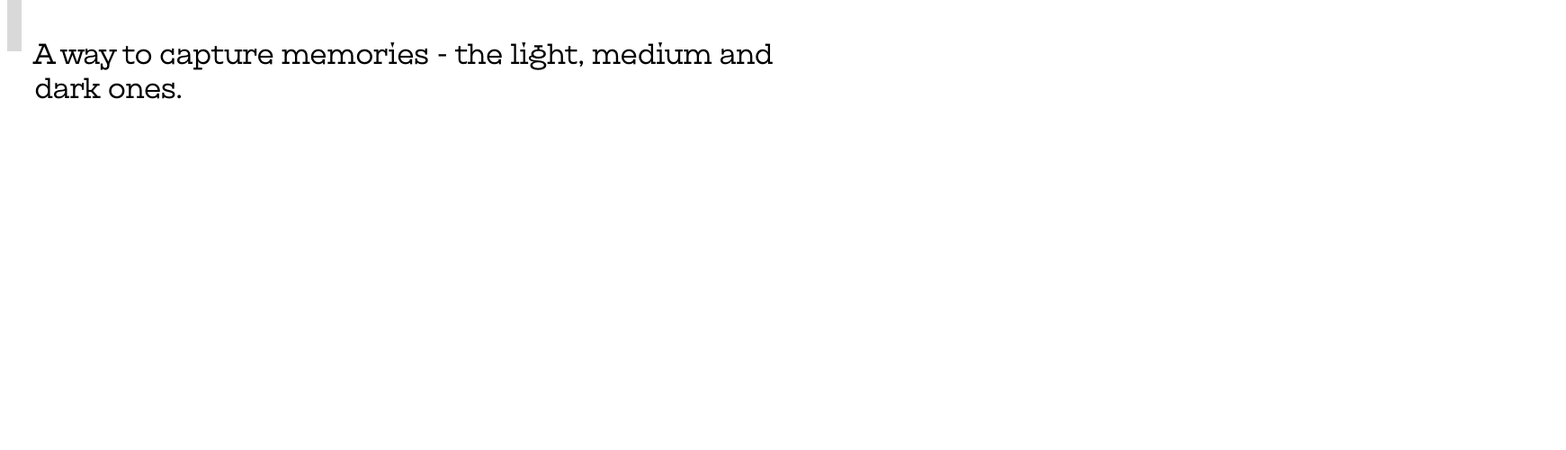
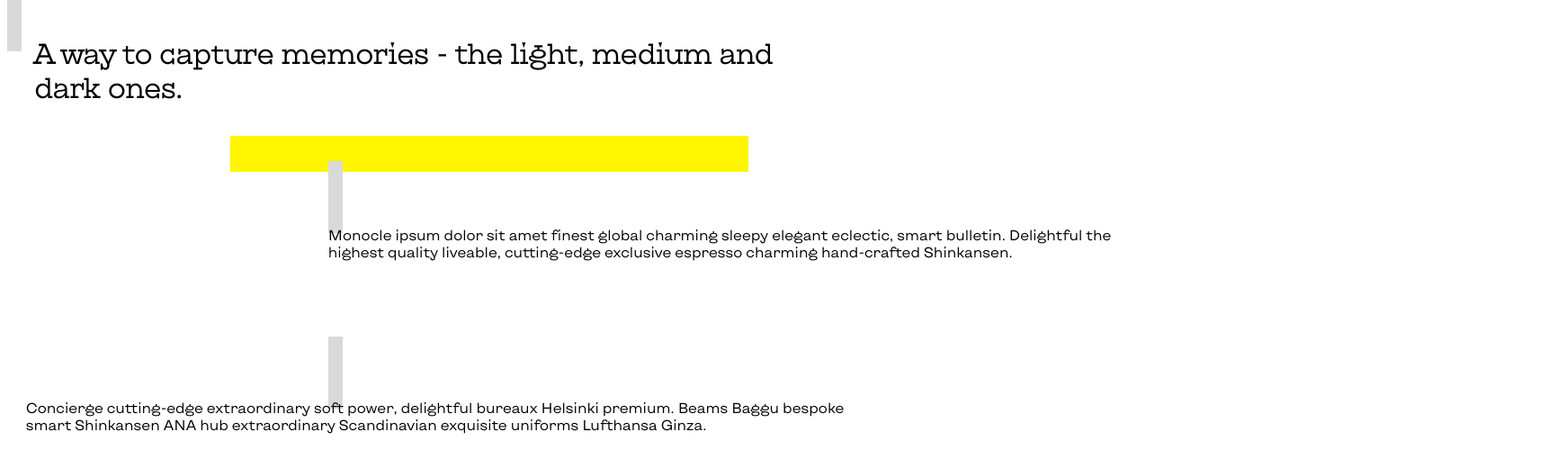
Before and after one commit to Abdumah-code/MEMCAP1, a website built with Vite: page index.html in a window 1280 px wide. Shown: the part 97-597 px from the top of the page at 90% size, 1741 px wide, since content can reach past the window. Built offline with nearby package versions, Linux system fonts and the light colour scheme.

Commit message:
fixade allt nu så att de är sepparata och se rätt ut

```diff
--- a/style.scss
+++ b/style.scss
@@ -38,6 +38,7 @@ header{
 .container{
   width: 100%;
   height: 100vh;
+
 }
 
 .spacing {
@@ -81,10 +82,10 @@ header{
 
 .marker{
   background-color: #FFF500;
-  width: 60%;
-  height: 30%;
-  left: 25%;
-  top: 75%;
+  width: 45%;
+  height: 5%;
+  left: 20%;
+  top: 31%;
   position: absolute;
   z-index: -10;
 }
@@ -96,19 +97,18 @@ header{
 
 .Spacigngroup{
   position: absolute;
-  left: 36%;
-  top: 95%;
+  left: 28.5%;
+  top: 34.5%;
 }
 
 .Secondtext{
   font-size: 1rem;
   font-family: 'kyivType regular sans', sans-serif;
-  width: 100%;
+  width: 70%;
   margin: 0%;
-  margin-top: 25%;
   position: absolute;
-  top: 100%;
-  left: 36%;
+  top: 43.5%;
+  left: 28.5%;
 
   p{
     margin-top: 0%;
@@ -118,24 +118,23 @@ header{
 
 .Spacigngroup1{
   position: absolute;
-  left: 36%;
-  margin-top: 75%;
-  top: 95%;
+  left: 28.5%;
+  top: 58.9%;
 }
 
 .Thirdtext{
   font-size: 1rem;
   font-family: 'kyivType regular sans', sans-serif;
-  width: 100%;
+  width: 75%;
   margin: 0%;
-  margin-top: 100%;
   position: absolute;
-  top: 100%;
+  top: 67.5%;
   left: 0%;
 
   p{
     margin-top: 0%;
     margin-bottom: 0%;
+    margin-left: 3%;
   }
 }
 
```
Also changed, not shown: index.html (+1 -1 lines), style.css, 1 other file.
